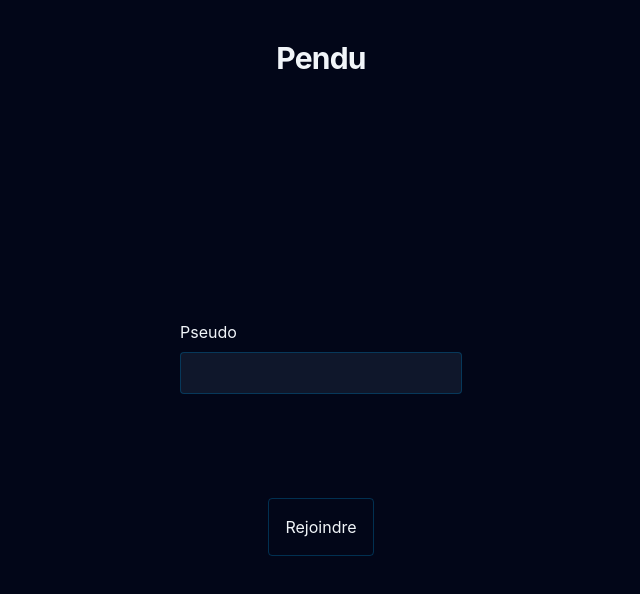
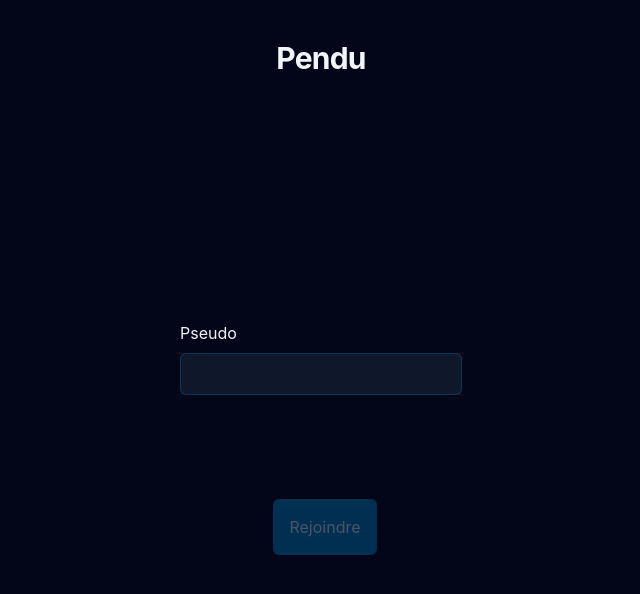
Before and after one commit to Bipce/Pendu, a React (Vite) app in the folder frontend/: page / in a window 1280 px wide. Shown: the top 594 px of the page, without its empty margins (319-959 px from the left). Built offline with nearby package versions, Linux system fonts and the light colour scheme.

Commit message:
style(front): distinguish disabled state on main-button

```diff
--- a/frontend/src/index.css
+++ b/frontend/src/index.css
@@ -7,10 +7,12 @@
 
   /* Text */
   --color-content: var(--color-slate-100);
+  --color-content-disabled: var(--color-slate-400);
 
   /* Accent / interaction */
   --color-accent: var(--color-sky-800);
   --color-accent-hover: var(--color-sky-700);
+  --color-accent-active: var(--color-sky-600);
 
   /* State */
   --color-danger: var(--color-red-500);
@@ -40,11 +42,11 @@
 
 @layer components {
   .main-button {
-    @apply border-accent/50 hover:bg-accent active:bg-accent-hover rounded border hover:cursor-pointer disabled:cursor-not-allowed disabled:bg-transparent;
+    @apply bg-accent enabled:hover:bg-accent-hover enabled:active:bg-accent-active disabled:text-content-disabled ml-2 cursor-pointer rounded-md disabled:cursor-not-allowed disabled:opacity-50;
   }
 
   .input-field {
-    @apply bg-surface-raised border-accent/50 focus:border-accent-hover rounded border;
+    @apply bg-surface-raised border-accent/50 focus:border-accent-hover rounded-md border;
   }
 }
 
```
